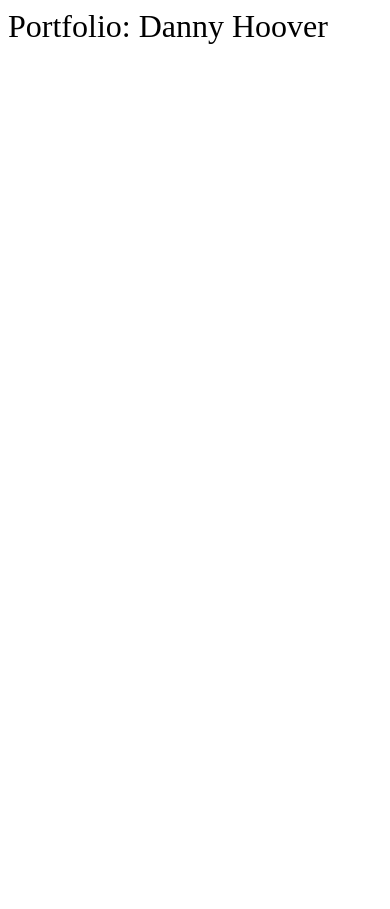
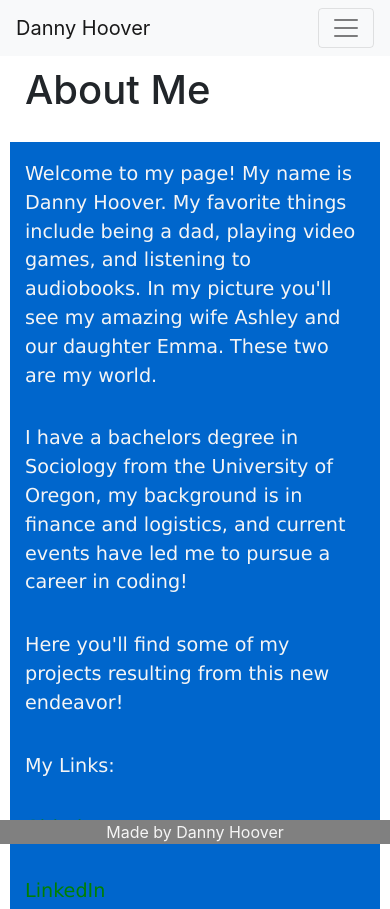
Before and after one commit to dannyhoover/Portfolio, a plain HTML site: page index.html in a window 390 px wide. Shown: the top 909 px of the page. Before the commit the page ends 844 px from the top, so only its background shows below. Drawn offline with nearby package versions, Linux system fonts and the light colour scheme.

Commit message:
About me page updated

```diff
--- a/index.html
+++ b/index.html
@@ -3,20 +3,39 @@
 
 <head>
     <meta charset="utf-8" />
+    <link rel="stylesheet" href="https://stackpath.bootstrapcdn.com/bootstrap/4.5.0/css/bootstrap.min.css"
+        integrity="sha384-9aIt2nRpC12Uk9gS9baDl411NQApFmC26EwAOH8WgZl5MYYxFfc+NcPb1dKGj7Sk" crossorigin="anonymous">
     <link rel="stylesheet" href="./style.css" />
     <title>Portfolio</title>
 </head>
 
 <body>
-    <header>
-        <div id="header">
-            Portfolio: Danny Hoover
+    <nav class="navbar navbar-expand-lg navbar-light bg-light">
+        <a class="navbar-brand" href="#">Danny Hoover</a>
+        <button class="navbar-toggler" type="button" data-toggle="collapse" data-target="#navbarNav"
+            aria-controls="navbarNav" aria-expanded="false" aria-label="Toggle navigation">
+            <span class="navbar-toggler-icon"></span>
+        </button>
+        <div class="collapse navbar-collapse" id="navbarNav">
+            <ul class="navbar-nav">
+                <li class="nav-item active">
+                    <a class="nav-link" id="nav-link-about">About Me <span class="sr-only">(current)</span></a>
+                </li>
+                <li class="nav-item">
+                    <a class="nav-link" id="nav-link-portfolio">Portfolio</a>
+                </li>
+                <li class="nav-item">
+                    <a class="nav-link" id="nav-link-contact">Contact</a>
+                </li>
+            </ul>
         </div>
-    </header>
+    </nav>
 
-    <div id="portfolio-options"></div>
-    <div id="contact-page"></div>
-    <div id="about-me"></div>
+    <div class="container">
+        <div id="about-page"></div>
+        <div id="portfolio-page"></div>
+        <div id="contact-page"></div>
+    </div>
 
     <script src="https://cdnjs.cloudflare.com/ajax/libs/jquery/3.2.1/jquery.min.js"></script>
     <script src="http://code.jquery.com/jquery-3.5.1.js" integrity="sha256-QWo7LDvxbWT2tbbQ97B53yJnYU3WhH/C8ycbRAkjPDc="
@@ -27,4 +46,8 @@
     <script type="text/javascript" src="./script.js"></script>
 </body>
 
+<footer>
+    Made by Danny Hoover
+</footer>
+
 </html>
--- a/script.js
+++ b/script.js
@@ -0,0 +1,43 @@
+const aboutPage = $("#about-page");
+const portfolioPage = $("#portfolio-page");
+const contactPage = $("#contact-me");
+
+const aboutLink = $("#nav-link-about");
+const portfolioLink = $("#nav-link-portfolio");
+const contactLink = $("nav-link-contact");
+
+displayAboutPage();
+
+aboutLink.on("click", function (event) {
+    event.preventDefault();
+
+    aboutPage.addClass("hide");
+    portfolioPage.addClass("hide");
+    contactPage.addClass("hide");
+
+    displayAboutPage();
+});
+
+function displayAboutPage() {
+    const aboutMeRow1 = $("<div>").addClass("row").appendTo(aboutPage);
+    const aboutMeCol = $("<div>").addClass("col-md-3").appendTo(aboutMeRow1);
+    const aboutMeText = $("<h1>").text("About Me").appendTo(aboutMeCol);
+
+    const aboutMeRow2 = $("<div>").addClass("row").appendTo(aboutPage);
+    const welcomeTextCol = $("<div>").addClass("col-md-7").appendTo(aboutMeRow2);
+    const welcomeTextBodyP1 = $("<p>").text("Welcome to my page! My name is Danny Hoover. My favorite things include being a dad, playing video games, and listening to audiobooks. In my picture you'll see my amazing wife Ashley and our daughter Emma. These two are my world.").appendTo(welcomeTextCol);
+    const welcomeTextBodyP2 = $("<p>").text("I have a bachelors degree in Sociology from the University of Oregon, my background is in finance and logistics, and current events have led me to pursue a career in coding!").appendTo(welcomeTextCol);
+    const welcomeTextBodyP3 = $("<p>").text("Here you'll find some of my projects resulting from this new endeavor!").appendTo(welcomeTextCol);
+    const welcomeTextBodyP4 = $("<p>").text("My Links:").appendTo(welcomeTextCol);
+    const welcomeTextBodyP5 = $("<p>").appendTo(welcomeTextCol);
+    const myGithubLink = $("<a>Github</a>").attr("href", "https://github.com/dannyhoover").attr("target", "_blank").appendTo(welcomeTextBodyP5);
+    const welcomeTextBodyP6 = $("<p>").appendTo(welcomeTextCol);
+    const myLinkedInLink = $("<a>LinkedIn</a>").attr("href", "https://www.linkedin.com/in/daniel-hoover-269278172/").attr("target", "_blank").appendTo(welcomeTextBodyP6);
+
+    const famPicDiv = $("<div>").addClass("col-md-5").appendTo(aboutMeRow2);
+    const famPicture = $("<img>").attr("src", "https://scontent.fhio2-1.fna.fbcdn.net/v/t1.0-9/60346112_10219121352135738_9049716716552060928_n.jpg?_nc_cat=103&_nc_sid=8bfeb9&_nc_ohc=hCW4q79rW04AX_pD-R3&_nc_ht=scontent.fhio2-1.fna&oh=9f2421e530d25db74922a5da3e3a920a&oe=5F7241D0").attr("alt", "thumbnail").addClass("img-thumbnail").appendTo(famPicDiv);
+}
+
+function displayPortfolioPage() {
+    const portfolioOptions = $("<div>").addClass("portfolioItem").appendTo(portfolioPage);
+}
--- a/style.css
+++ b/style.css
@@ -1,3 +1,82 @@
-#header {
+
+/* portfolio */
+
+.mr-3 {
+    width: 145px;
+    height: 95px;
+}
+
+.container .row .col-md-6 {
+    clear: both;
+}
+
+.container .row {
+    padding: 10px;
+}
+
+/* index */
+
+
+a:link {
+color: green;
+background-color: transparent;
+text-decoration: none;
+}
+
+a:visited {
+color: lightcyan;
+background-color: transparent;
+text-decoration: none;
+}
+
+a:hover {
+color: lightgreen;
+background-color: transparent;
+text-decoration: underline;
+}
+
+a:active {
+color: lightgoldenrodyellow;
+background-color: transparent;
+text-decoration: underline;
+}
+
+p {
+    font-family: 'Lucida Sans', 'Lucida Sans Regular', 'Lucida Grande', 'Lucida Sans Unicode', Geneva, Verdana, sans-serif;
+    font-size: larger;
+    padding-top: 18px;
+    clear: both;
+    float: left;
+}
+
+
+.col-md-3 {
+    align-items: center;
+}
+
+
+.col-md-7 {
+    float: right;
+    clear: both;
+    background-color: #0066cc;
+    color: whitesmoke;
+}
+
+
+
+/* contact */
+
+.contact-header {
     font-size: xx-large;
+    font-family: Verdana, Geneva, Tahoma, sans-serif;
 }
+
+footer {
+    text-align: center;
+    color: whitesmoke;
+    background-color: #808080;
+    position: fixed;
+    left: 0;
+    bottom: 0;
+    width: 100%;
+}
```
Also changed, not shown: assets/fampic.jpg (added).
